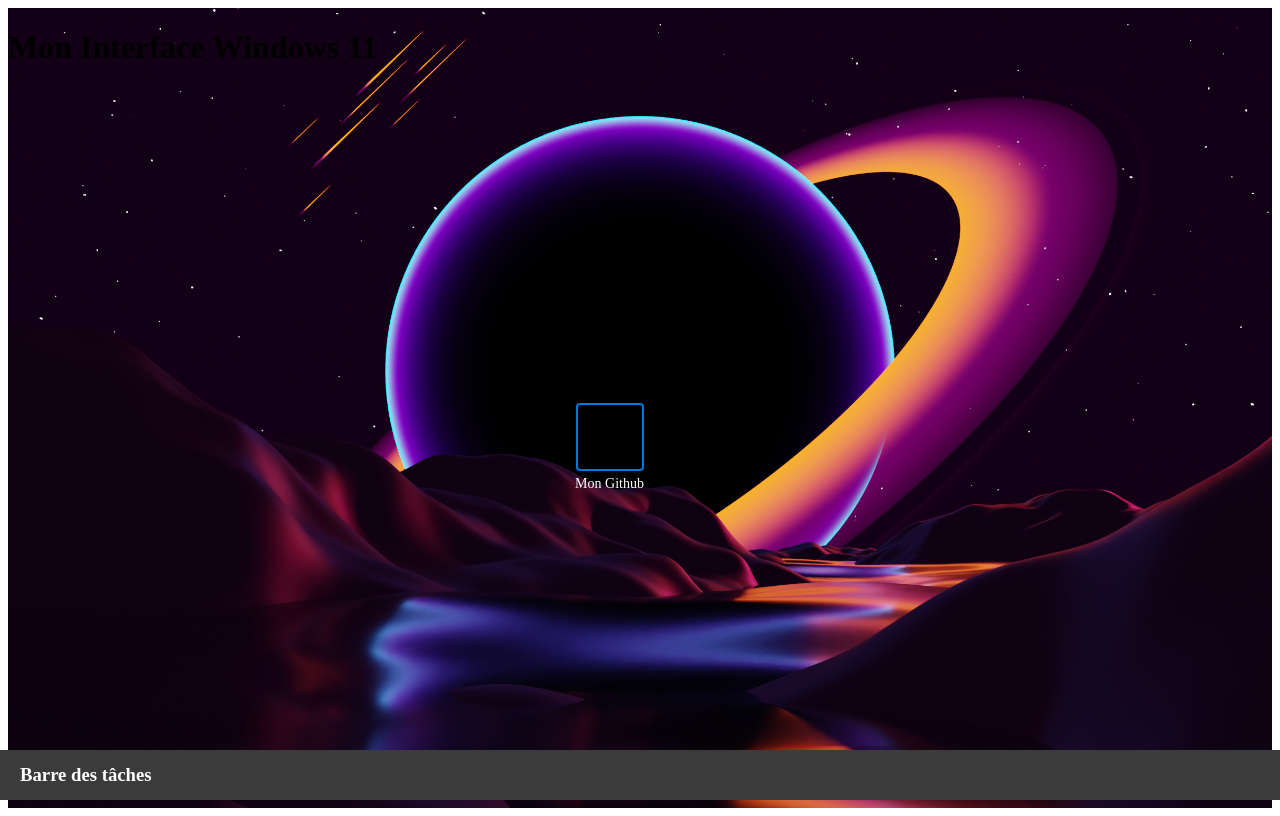
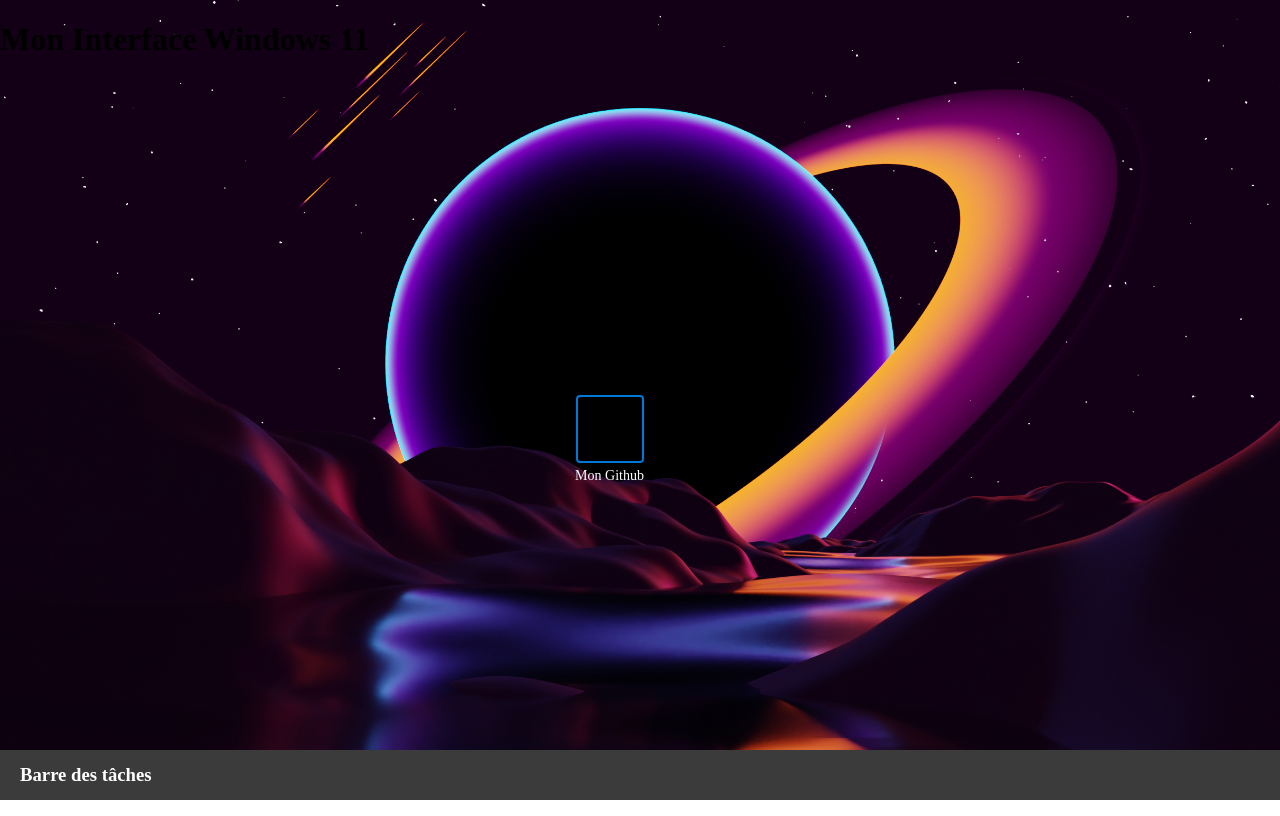
Before and after one commit to Haitaroo/portfolio, a React (Vite) app: page / in a window 1280 px wide. Built offline with nearby package versions, Linux system fonts and the light colour scheme.

Commit message:
Ajout du app.css

```diff
--- a/src/App.css
+++ b/src/App.css
@@ -1,14 +1,23 @@
 /* App.css */
+html, body {
+  margin: 0;
+  padding: 0;
+  height: 100%;
+  overflow: hidden; /* Empêche le scroll */
+}
+
+body {
+  background-image: url('./assets/images/background.png'); /* Chemin vers ton image */
+  background-size: cover; /* L'image prend toute la place disponible */
+  background-position: center; /* Centre l'image */
+  background-repeat: no-repeat; /* Empêche la répétition de l'image */
+}
+
 .app {
   display: flex;
   flex-direction: column;
   height: 100vh; /* Prendre toute la hauteur de la fenêtre */
-  background-image: url('./assets/images/background.png'); /* Chemin vers ton image */
-  background-size: cover; /* Ajuster l'image pour couvrir tout l'écran */
-  background-position: center; /* Centrer l'image */
-  background-repeat: no-repeat; /* Ne pas répéter l'image */
 }
-
 
 .desktop {
   flex: 1; /* Prendre tout l'espace disponible */
```
